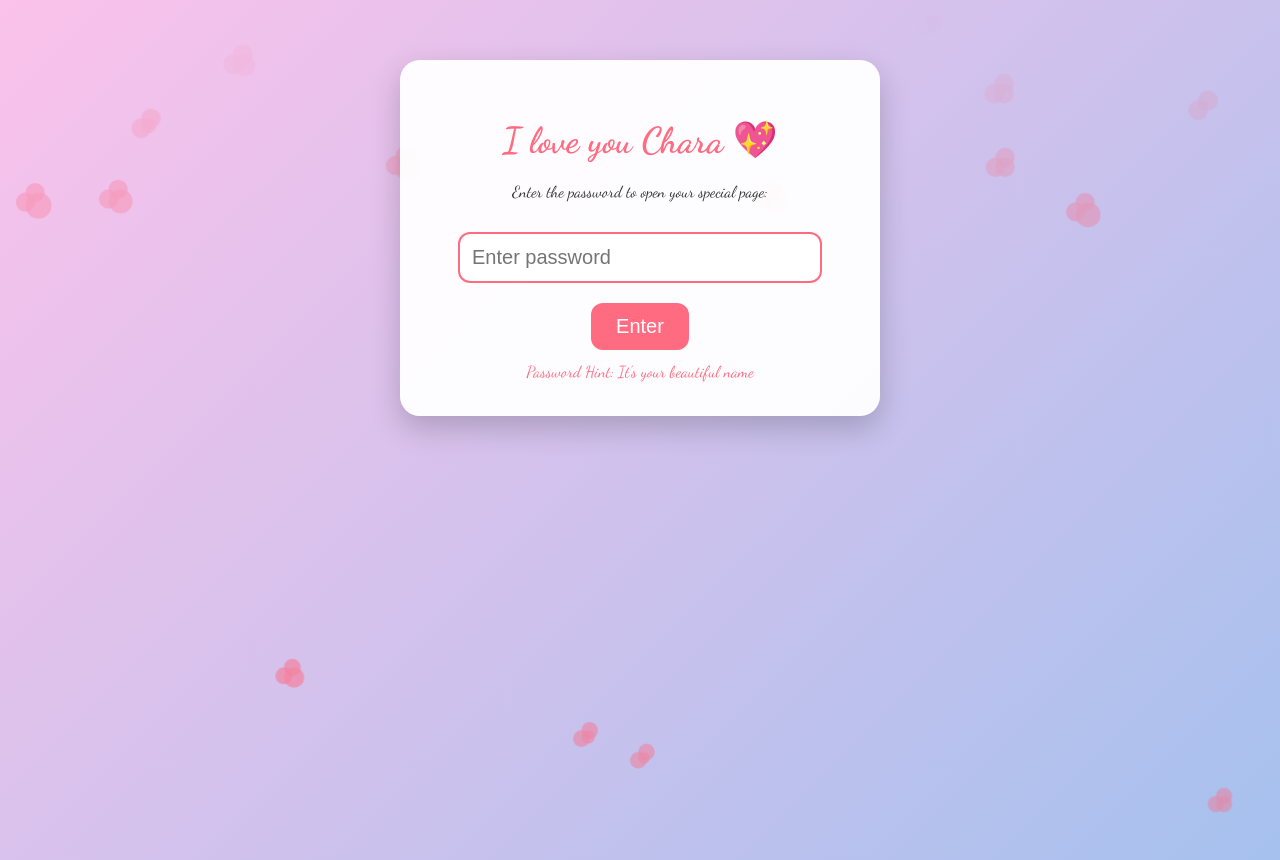
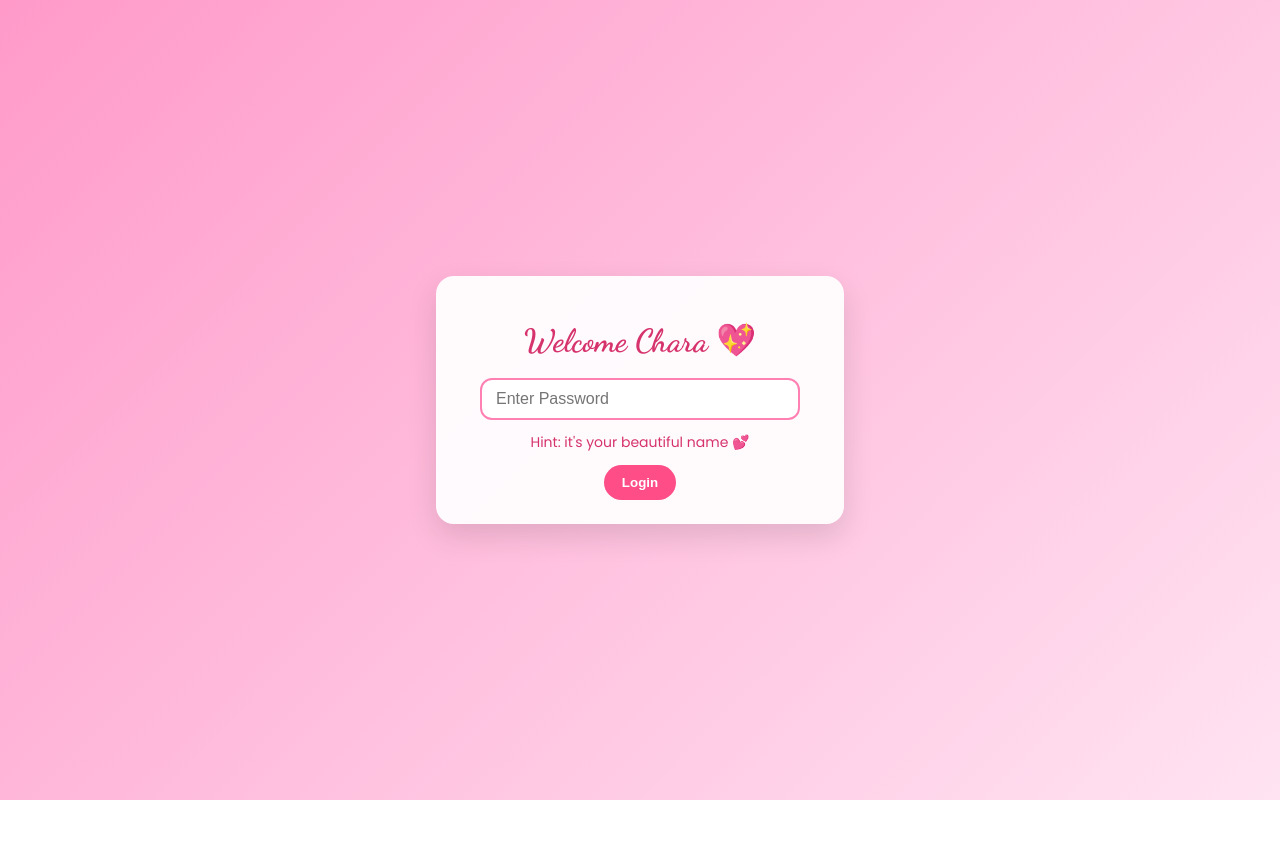
Before and after one commit to jcnpai/chara, a plain HTML site: page index.html in a window 1280 px wide. After the commit the page ends 800 px from the top, so only its background shows below. Drawn offline with Linux system fonts and the light colour scheme.

Commit message:
Fix login

```diff
--- a/index.html
+++ b/index.html
@@ -1,247 +1,85 @@
+<!DOCTYPE html>
+<html lang="en">
+<head>
 <!DOCTYPE html>
 <html lang="en">
 <head>
 <meta charset="UTF-8">
 <meta name="viewport" content="width=device-width, initial-scale=1.0">
-<title>I love you, Chara</title>
-
-<!-- Google Fonts: Dancing Script -->
-<link href="https://fonts.googleapis.com/css2?family=Dancing+Script:wght@400;700&display=swap" rel="stylesheet">
-
+<title>Login — For Chara</title>
+<link href="https://fonts.googleapis.com/css2?family=Dancing+Script:wght@500;700&family=Poppins:wght@300;400;500&display=swap" rel="stylesheet">
 <style>
 body {
-    margin: 0;
-    font-family: 'Dancing Script', cursive;
-    background: linear-gradient(135deg, #fbc2eb, #a6c1ee);
-    color: #333;
-    overflow: hidden;
-    height: 100vh;
-    position: relative;
+  margin:0; padding:0; font-family:'Poppins',sans-serif;
+  background: linear-gradient(135deg,#ff9ac9,#ffe3f2);
+  height:100vh; display:flex; justify-content:center; align-items:center;
+  flex-direction:column;
 }
-
-/* Floating hearts background */
-.heart-bg {
-    position: fixed;
-    width: 20px;
-    height: 20px;
-    background: rgba(255,107,129,0.7);
-    transform: rotate(45deg);
-    border-radius: 50%;
-    pointer-events: none;
-    animation: floatUp 6s linear infinite;
-    z-index: 0;
+.container {
+  background:#ffffffee; padding:24px; border-radius:18px;
+  box-shadow:0 12px 30px rgba(0,0,0,0.12); text-align:center; max-width:360px; width:90%;
 }
-.heart-bg::before, .heart-bg::after {
-    content: '';
-    width: 20px;
-    height: 20px;
-    background: rgba(255,107,129,0.7);
-    border-radius: 50%;
-    position: absolute;
+h1 {font-family:'Dancing Script',cursive; color:#d6336c; margin-bottom:18px;}
+input {padding:10px 14px; width:80%; border-radius:12px; border:2px solid #ff80b3; margin-bottom:12px; font-size:16px;}
+button {padding:10px 18px; background:#ff4d88; color:white; border:none; border-radius:24px; cursor:pointer; font-weight:600; transition:transform .2s;}
+button:hover{transform:translateY(-2px);}
+.error-msg {
+  background:#ff4d88; color:white; padding:8px 12px;
+  border-radius:12px; margin-bottom:12px; font-family:'Dancing Script',cursive;
+  display:none; transition:opacity .2s; opacity:0;
 }
-.heart-bg::before { top: -10px; left: 0; }
-.heart-bg::after { left: -10px; top: 0; }
-
-@keyframes floatUp {
-    0% { transform: translateY(100vh) scale(0.8); opacity: 0.5; }
-    50% { opacity: 1; }
-    100% { transform: translateY(-50px) scale(1); opacity: 0; }
+#preloader {
+  position:fixed; top:0; left:0; width:100%; height:100%; background:#ffe3f2;
+  display:flex; justify-content:center; align-items:center; font-family:'Dancing Script',cursive;
+  font-size:22px; color:#d6336c; flex-direction:column; opacity:0; pointer-events:none; transition:opacity .3s;
 }
-
-/* Preloader overlay */
-#preloader, #loaderCorrect {
-    position: fixed;
-    inset: 0;
-    background: linear-gradient(135deg, #fbc2eb, #a6c1ee);
-    display: flex;
-    flex-direction: column;
-    justify-content: center;
-    align-items: center;
-    font-size: 24px;
-    font-weight: bold;
-    color: white;
-    z-index: 9999;
-}
-
-/* Floating hearts in preloader */
-#preloader div.heart, #loaderCorrect div.heart {
-    font-size: 28px;
-    margin: 5px;
-    animation: floatHeart 1.5s ease-in-out infinite alternate;
-}
-@keyframes floatHeart {
-    0% { transform: translateY(0); }
-    100% { transform: translateY(-20px); }
-}
-
-/* Main container */
-#mainContent {
-    display: none;
-    max-width: 420px;
-    margin: 60px auto;
-    background: rgba(255,255,255,0.95);
-    padding: 35px 30px;
-    border-radius: 20px;
-    box-shadow: 0 12px 30px rgba(0,0,0,0.2);
-    text-align: center;
-    position: relative;
-    z-index: 1;
-}
-
-/* Heading */
-#mainContent h1 {
-    color: #ff6b81;
-    margin-bottom: 20px;
-    font-size: 36px;
-}
-
-/* Password input */
-#passwordInput {
-    padding: 12px;
-    font-size: 20px;
-    border-radius: 12px;
-    border: 2px solid #ff6b81;
-    margin-top: 15px;
-    width: 80%;
-}
-
-/* Submit button */
-#submitBtn {
-    margin-top: 20px;
-    padding: 12px 25px;
-    font-size: 20px;
-    border: none;
-    border-radius: 12px;
-    background: #ff6b81;
-    color: white;
-    cursor: pointer;
-    transition: 0.3s;
-}
-#submitBtn:hover { transform: scale(1.05); }
-
-/* Hint text */
-#hint {
-    margin-top: 12px;
-    font-size: 16px;
-    color: #ff6b81;
-}
-
-/* Error box */
-#errorBox {
-    position: fixed;
-    top: 50%;
-    left: 50%;
-    transform: translate(-50%, -50%);
-    background: rgba(255, 120, 120, 0.95);
-    color: white;
-    padding: 18px 28px;
-    border-radius: 15px;
-    font-family: 'Dancing Script', cursive;
-    font-size: 22px;
-    text-align: center;
-    box-shadow: 0 6px 20px rgba(255, 80, 80, 0.7);
-    opacity: 0;
-    z-index: 10000;
-    display: flex;
-    align-items: center;
-    gap: 12px;
-    transition: opacity 0.4s ease;
-}
-
-/* Heart icon wiggle */
-#errorBox .heart {
-    animation: heartbeat 1s infinite;
-    font-size: 26px;
-}
-@keyframes heartbeat {
-    0% { transform: scale(1); }
-    20% { transform: scale(1.3); }
-    40% { transform: scale(1); }
-    60% { transform: scale(1.3); }
-    100% { transform: scale(1); }
-}
+.heart {font-size:48px; margin-bottom:12px; animation:beat 1s infinite alternate;}
+@keyframes beat {0%{transform:scale(1);}100%{transform:scale(1.2);}}
 </style>
 </head>
 <body>
 
-<!-- Floating hearts in background -->
-<script>
-for(let i=0;i<15;i++){
-    let heart = document.createElement('div');
-    heart.className = 'heart-bg';
-    heart.style.left = Math.random() * 100 + 'vw';
-    heart.style.animationDuration = 4 + Math.random()*3 + 's';
-    heart.style.width = heart.style.height = 10 + Math.random()*20 + 'px';
-    document.body.appendChild(heart);
-}
-</script>
-
-<!-- Initial Preloader -->
 <div id="preloader">
-    <div>Chara, I hope you'll like this </div>
-    <div style="display:flex; gap:6px; margin-top:20px;">
-        <div class="heart">❤️</div>
-        <div class="heart">💖</div>
-        <div class="heart">❤️</div>
-        <div class="heart">💖</div>
-    </div>
+  <div class="heart">❤️</div>
+  I love you Chara, I hope you like this
 </div>
 
-<!-- Correct password loader -->
-<div id="loaderCorrect" style="display:none;">
-    <div>I miss you so much</div>
-    <div style="display:flex; gap:6px; margin-top:20px;">
-        <div class="heart">❤️</div>
-        <div class="heart">💖</div>
-        <div class="heart">❤️</div>
-        <div class="heart">💖</div>
-    </div>
-</div>
-
-<!-- Main content -->
-<div id="mainContent">
-    <h1>I love you Chara 💖</h1>
-    <p>Enter the password to open your special page:</p>
-    <input type="password" id="passwordInput" placeholder="Enter password">
-    <br>
-    <button id="submitBtn">Enter</button>
-    <div id="hint">Password Hint: It's your beautiful name</div>
-</div>
-
-<!-- Error box -->
-<div id="errorBox">
-    <span class="heart">❤</span>
-    Wrong password, it's your beautiful full first name.
+<div class="container">
+  <h1>Welcome Chara 💖</h1>
+  <div class="error-msg" id="errorMsg">Wrong password! 😔</div>
+  <input type="password" id="password" placeholder="Enter Password" />
+  <div style="font-size:14px; margin-bottom:12px; color:#d6336c;">Hint: it's your beautiful name 💕</div>
+  <button onclick="checkPassword()">Login</button>
 </div>
 
 <script>
-// Show initial content after 3 seconds
-setTimeout(() => {
-    document.getElementById('preloader').style.display = 'none';
-    document.getElementById('mainContent').style.display = 'block';
-}, 3000);
+function checkPassword(){
+  const passwordInput = document.getElementById('password').value.trim();
+  const errorMsg = document.getElementById('errorMsg');
 
-// Password check
-document.getElementById('submitBtn').addEventListener('click', () => {
-    const password = document.getElementById('passwordInput').value.toLowerCase();
+  if(passwordInput === "Charanitte"){
+    // correct password → show preloader
+    const preloader = document.getElementById('preloader');
+    preloader.style.opacity = 1;
+    preloader.style.pointerEvents = 'auto';
 
-    if(password === 'charanitte'){
-        // Show correct loader
-        document.getElementById('mainContent').style.display = 'none';
-        const loader = document.getElementById('loaderCorrect');
-        loader.style.display = 'flex';
+    setTimeout(()=>{
+      window.location.href = "./main.html";  // redirect to page2
+    }, 1800); // 1.8 seconds loading
+  } else {
+    // show error
+    errorMsg.style.display = 'block';
+    errorMsg.style.opacity = 1;
+    setTimeout(()=>{
+      errorMsg.style.opacity = 0;
+      setTimeout(()=>{ errorMsg.style.display = 'none'; }, 250);
+    }, 2000); // visible for 2 seconds
+  }
+}
 
-        setTimeout(() => {
-            window.location.href = 'main.html';
-        }, 2500); // 2.5s loader
-    } else {
-        // Show error message
-        const errorBox = document.getElementById('errorBox');
-        errorBox.style.opacity = "1";
-        setTimeout(() => {
-            errorBox.style.opacity = "0";
-        }, 2000); // stays 2 seconds
-    }
+// Optional: Enter key triggers login
+document.getElementById('password').addEventListener('keyup', function(e){
+  if(e.key === 'Enter') checkPassword();
 });
 </script>
 
```
